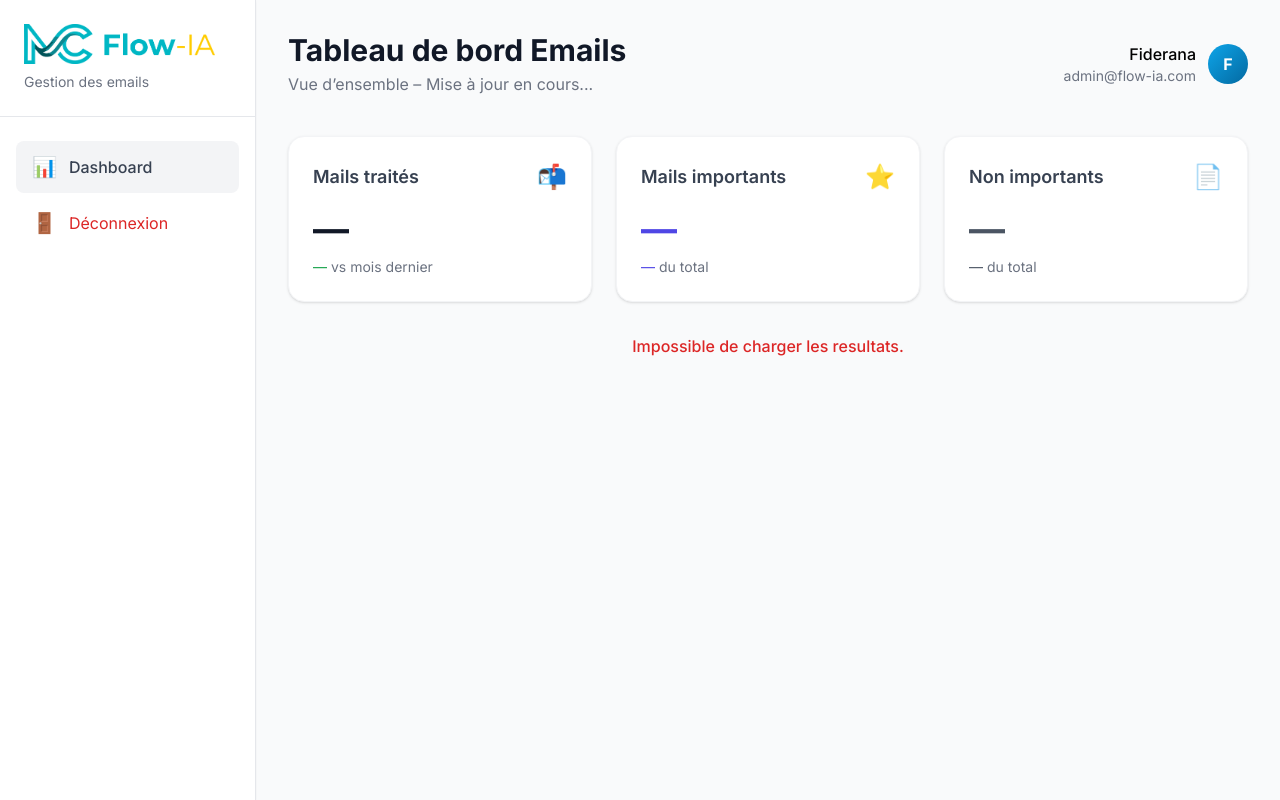
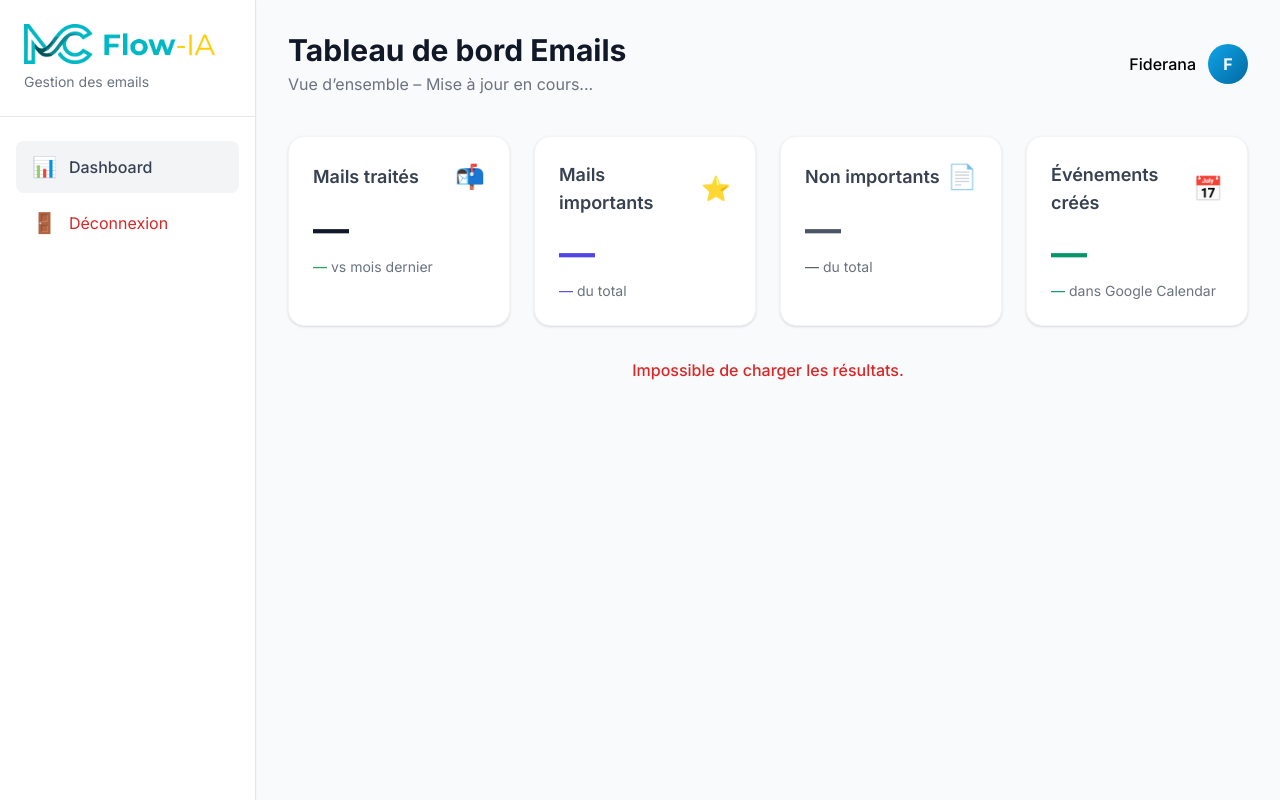
Before and after one commit to Fiderana-prog/MC, a Django app: page /dashboard in a window 1280 px wide. Run offline with Django 5.2, Linux system fonts and the light colour scheme; some libraries are stand-ins or nearby versions.

Commit message:
ajouts google calendar

```diff
--- a/n8n/dashboard/templates/dashboard/dashboard.html
+++ b/n8n/dashboard/templates/dashboard/dashboard.html
@@ -82,7 +82,6 @@
       <div class="flex items-center gap-3">
         <div class="text-right">
           <p class="font-medium">Fiderana</p>
-          <p class="text-sm text-gray-500">admin@flow-ia.com</p>
         </div>
         <div class="flex h-10 w-10 items-center justify-center rounded-full bg-gradient-to-br from-primary to-primaryDark font-bold text-white">
           F
@@ -91,7 +90,7 @@
     </header>
 
     <!-- Stats cards -->
-    <div class="grid grid-cols-1 gap-6 sm:grid-cols-2 lg:grid-cols-3">
+    <div class="grid grid-cols-1 gap-6 sm:grid-cols-2 lg:grid-cols-4">
       <!-- Total -->
       <div class="rounded-2xl border border-gray-100 bg-white p-6 shadow transition hover:shadow-lg">
         <div class="mb-4 flex items-center justify-between">
@@ -130,6 +129,19 @@
           <span class="text-gray-500">du total</span>
         </p>
       </div>
+
+      <!-- Événements créés dans Google Calendar (NOUVEAU) -->
+      <div class="rounded-2xl border border-gray-100 bg-white p-6 shadow transition hover:shadow-lg">
+        <div class="mb-4 flex items-center justify-between">
+          <h3 class="text-lg font-semibold text-gray-700">Événements créés</h3>
+          <span class="text-2xl">📅</span>
+        </div>
+        <p id="calendar-events" class="text-4xl font-bold text-emerald-600">—</p>
+        <p class="mt-2 flex items-center gap-1 text-sm">
+          <span class="text-emerald-600">—</span>
+          <span class="text-gray-500">dans Google Calendar</span>
+        </p>
+      </div>
     </div>
 
     <!-- Message de chargement / erreur -->
@@ -145,7 +157,6 @@
     async function fetchEmailStats() {
       const statusEl = document.getElementById('status-message');
       statusEl.classList.remove('hidden');
-      //statusEl.textContent = 'Chargement des statistiques...';
 
       try {
         const res = await fetch(webhookUrl, {
@@ -168,16 +179,18 @@
           data = {};
         }
 
-        const total        = data.total ?? 0;
-        const important    = data.important ?? 0;
-        const nonImportant = data.non_important ?? 0;
+        const total        = data.total_emails ?? 0;
+        const important    = data.emails_importants ?? 0;
+        const nonImportant = data.emails_non_importants ?? 0;
+        const calendarEvents = data.evenements_crees ?? 0;
 
         // Mise à jour des compteurs
         document.getElementById('total-mails').textContent         = total;
         document.getElementById('important-mails').textContent     = important;
         document.getElementById('non-important-mails').textContent = nonImportant;
+        document.getElementById('calendar-events').textContent     = calendarEvents;
 
-        // Pourcentages
+        // Pourcentages (importants et non importants)
         if (total > 0) {
           document.getElementById('important-percent').textContent =
             ((important / total) * 100).toFixed(1) + ' %';
@@ -188,7 +201,6 @@
           document.getElementById('non-important-percent').textContent = '—';
         }
 
-
         // Mise à jour de la date
         const now = new Date();
         document.getElementById('last-update').textContent =
@@ -198,7 +210,7 @@
 
       } catch (err) {
         console.error('Erreur lors de la récupération des stats :', err);
-        statusEl.textContent = 'Impossible de charger les resultats.';
+        statusEl.textContent = 'Impossible de charger les résultats.';
         statusEl.classList.remove('hidden', 'text-gray-500');
         statusEl.classList.add('text-red-600', 'font-medium');
       }
@@ -208,7 +220,7 @@
     document.addEventListener('DOMContentLoaded', () => {
       fetchEmailStats();
 
-
+      // Rafraîchissement automatique toutes les 5 minutes (300000 ms)
       setInterval(fetchEmailStats, 300000);
     });
   </script>
```
